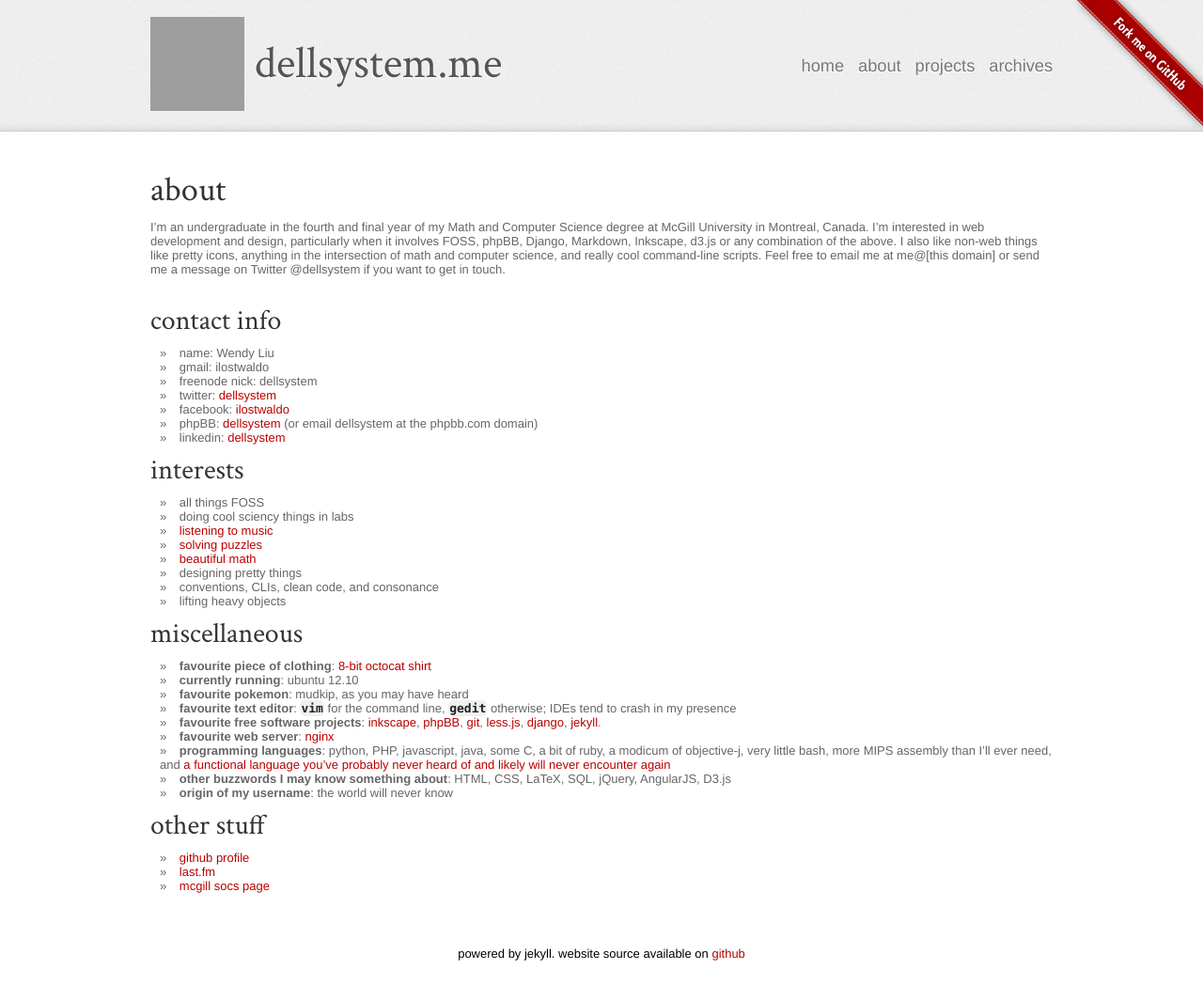
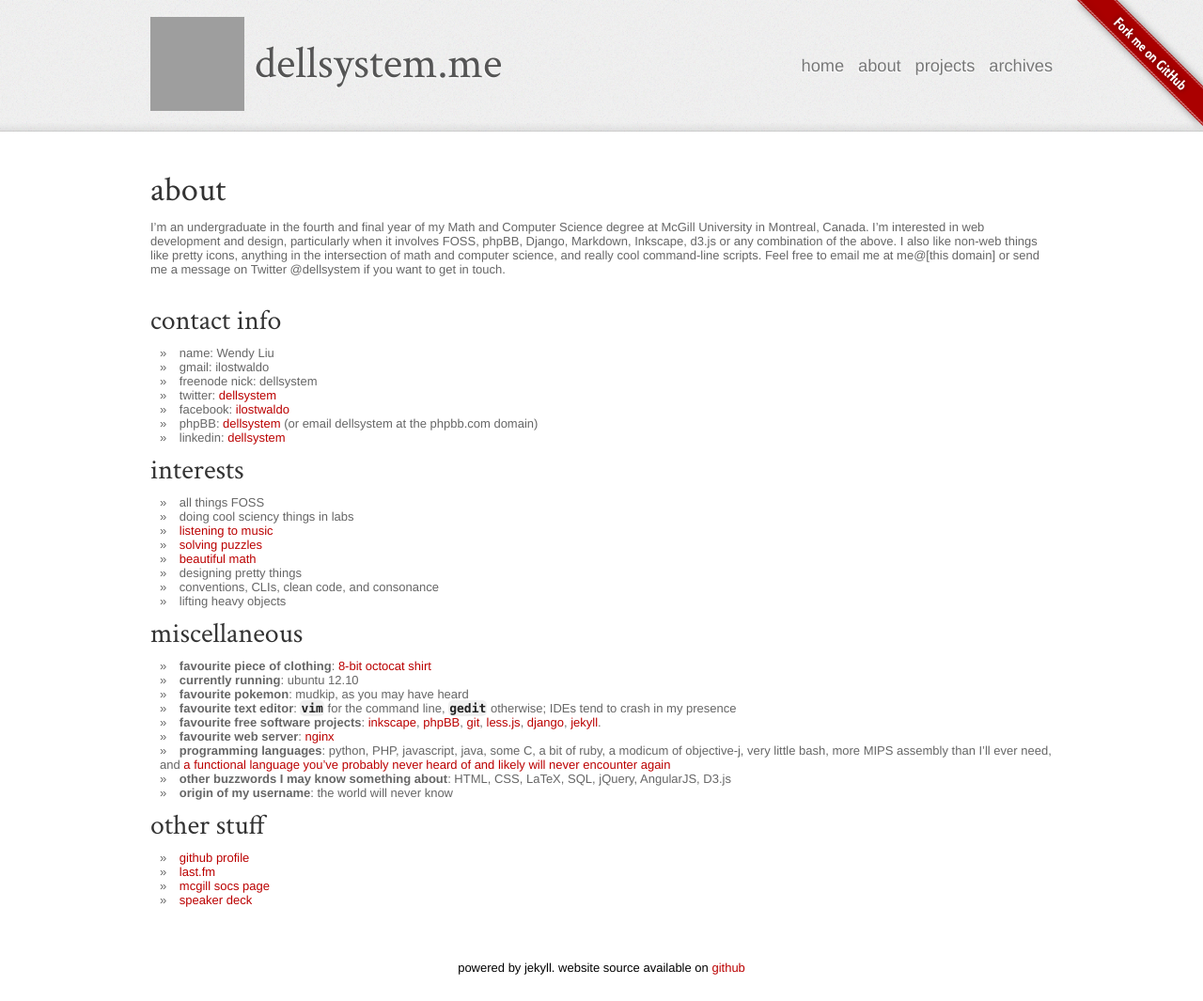
Before and after one commit to dellsystem/dellsystem.github.io, a Jekyll site: the page built from about.md, in a window 1280 px wide. Shown: the whole page at 94% size. Built offline with Jekyll 4.4.1, drawn with Linux system fonts in a browser that asks for light colours; Markdown is read by kramdown in place of the engine named in the settings; grey boxes are pictures that could not be loaded.

Commit message:
Add link to speaker deck page

```diff
--- a/about.md
+++ b/about.md
@@ -57,5 +57,6 @@ other stuff
 *	[github profile](https://www.github.com/dellsystem)
 *	[last.fm][last.fm]
 *	[mcgill socs page](http://cs.mcgill.ca/~wliu65 "nothing here lol")
+*	[speaker deck](https://speakerdeck.com/dellsystem)
 
 [last.fm]: http://www.last.fm/user/dellsystem
```
